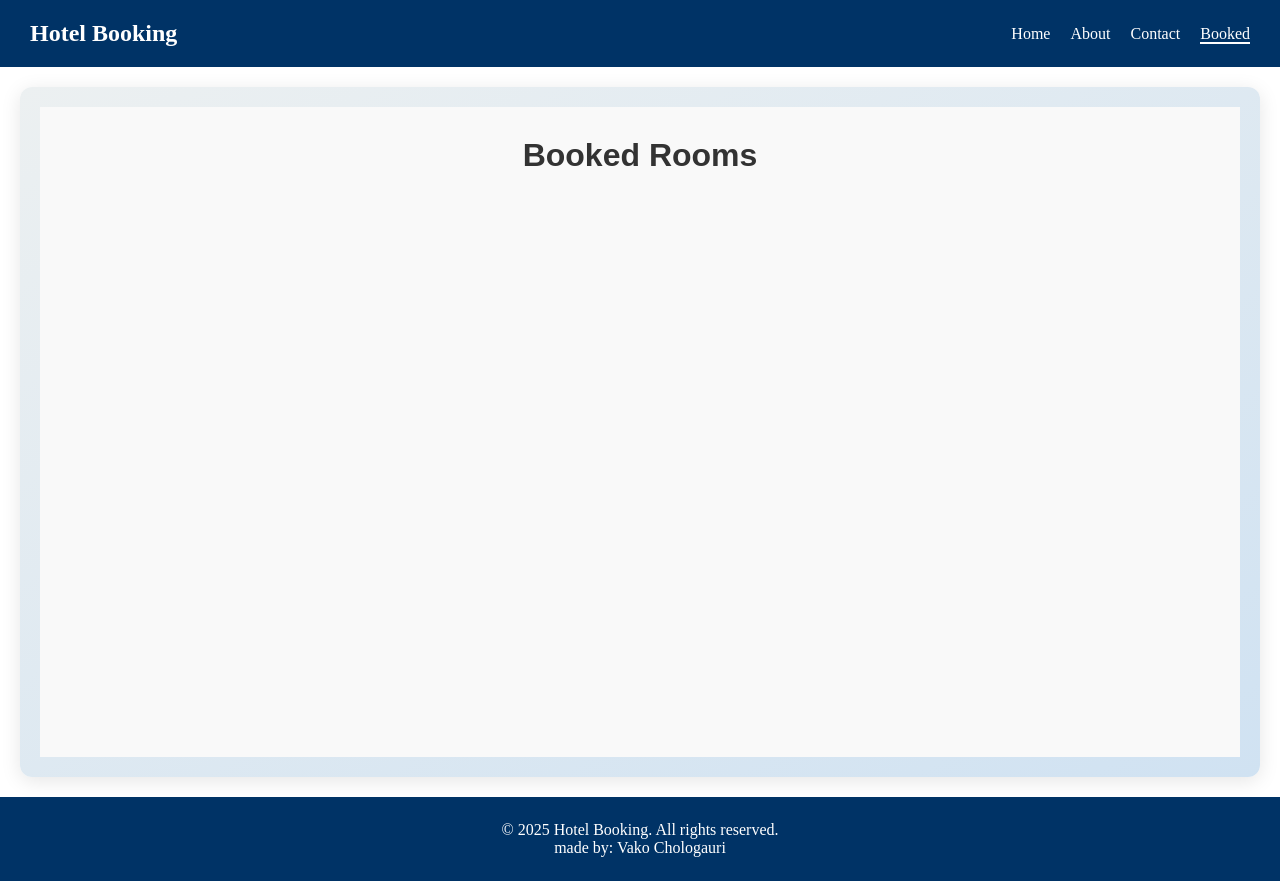
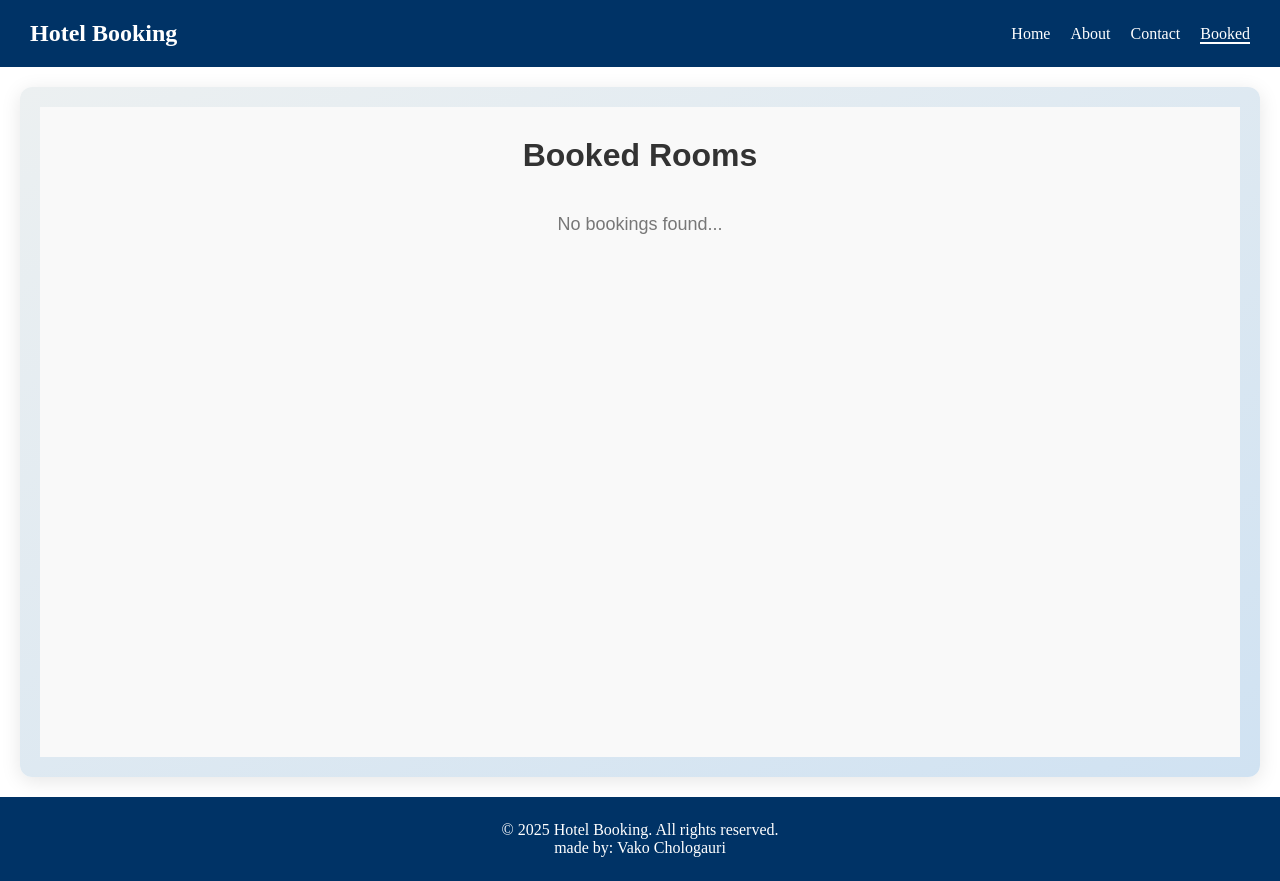
Before and after one commit to vako32124/angapiproject-api-project-angular, an Angular app: page /booked in a window 1280 px wide. Built offline with nearby package versions, Linux system fonts and the light colour scheme.

Commit message:
corrected little things

```diff
--- a/src/app/booked/booked.component.html
+++ b/src/app/booked/booked.component.html
@@ -1,5 +1,6 @@
 <div class="booked">
     <h2>Booked Rooms</h2>
+    <p class="no-bookings" *ngIf="bookings.length === 0">No bookings found...</p>
     <div class="rooms">
       <div class="room" *ngFor="let booking of bookings">
         <p>Customer: {{ booking.customerName }}</p>
--- a/src/app/booked/booked.component.scss
+++ b/src/app/booked/booked.component.scss
@@ -11,11 +11,19 @@
       margin-bottom: 40px;
     }
 
+    .no-bookings {
+      font-size: 18px;
+      color: #777;
+      margin: auto;
+      text-align: center;
+    }
+
     .rooms {
       display: grid;
       grid-template-columns: repeat(auto-fill, minmax(300px, 1fr));
       gap: 20px;
       padding: 0 10px;
+
 
       .room {
         background-color: #fff;
--- a/src/app/booked/booked.component.ts
+++ b/src/app/booked/booked.component.ts
@@ -50,4 +50,6 @@ export class BookedComponent {
     });
   }
 
+
+
 }
--- a/src/app/error/error.component.html
+++ b/src/app/error/error.component.html
@@ -1,4 +1,5 @@
 <div class="error-page">
     <h1 class="error-title">404 Error</h1>
     <p class="error-message">...you lost your way</p>
+    <button class="btn-book" routerLink="/home" >go back</button>
   </div>
--- a/src/app/error/error.component.scss
+++ b/src/app/error/error.component.scss
@@ -18,6 +18,21 @@
     font-size: 1.5rem;
     color: #333;
   }
+  .btn-book {
+    padding: 8px 16px;
+    background-color: #3498db;
+    color: #fff;
+    font-weight: 600;
+    border: none;
+    border-radius: 5px;
+    cursor: pointer;
+    text-decoration: none;
+    margin-top: 12px;
+
+    &:hover {
+      background-color: #2980b9;
+    }
+  }
 
   @media (max-width: 600px) {
     .error-title {
--- a/src/app/error/error.component.ts
+++ b/src/app/error/error.component.ts
@@ -1,8 +1,9 @@
 import { Component } from '@angular/core';
+import { RouterLink, RouterModule } from '@angular/router';
 
 @Component({
   selector: 'app-error',
-  imports: [],
+  imports: [RouterLink, RouterModule],
   templateUrl: './error.component.html',
   styleUrl: './error.component.scss'
 })
```
Also changed, not shown: public/booking.png.
